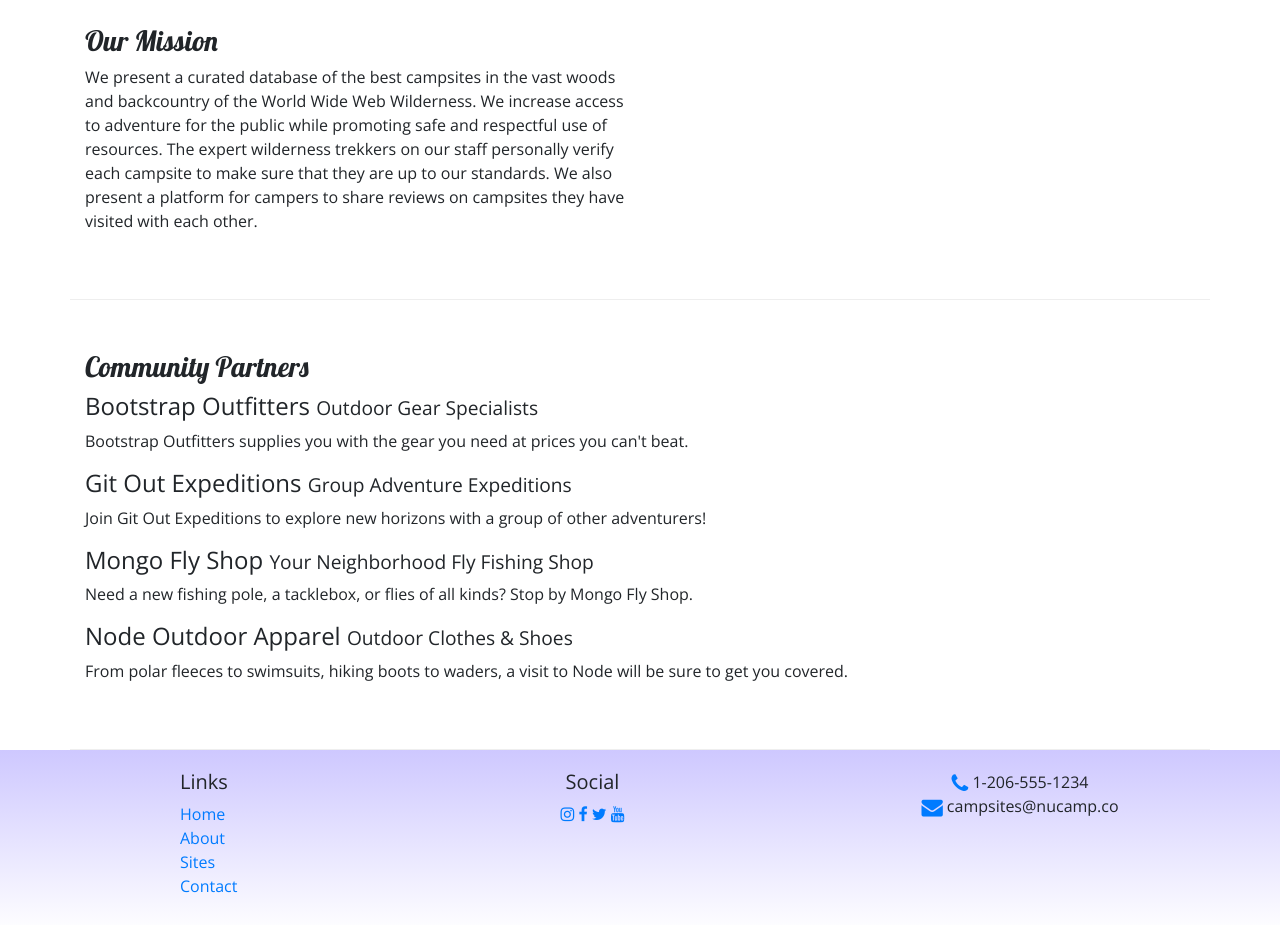
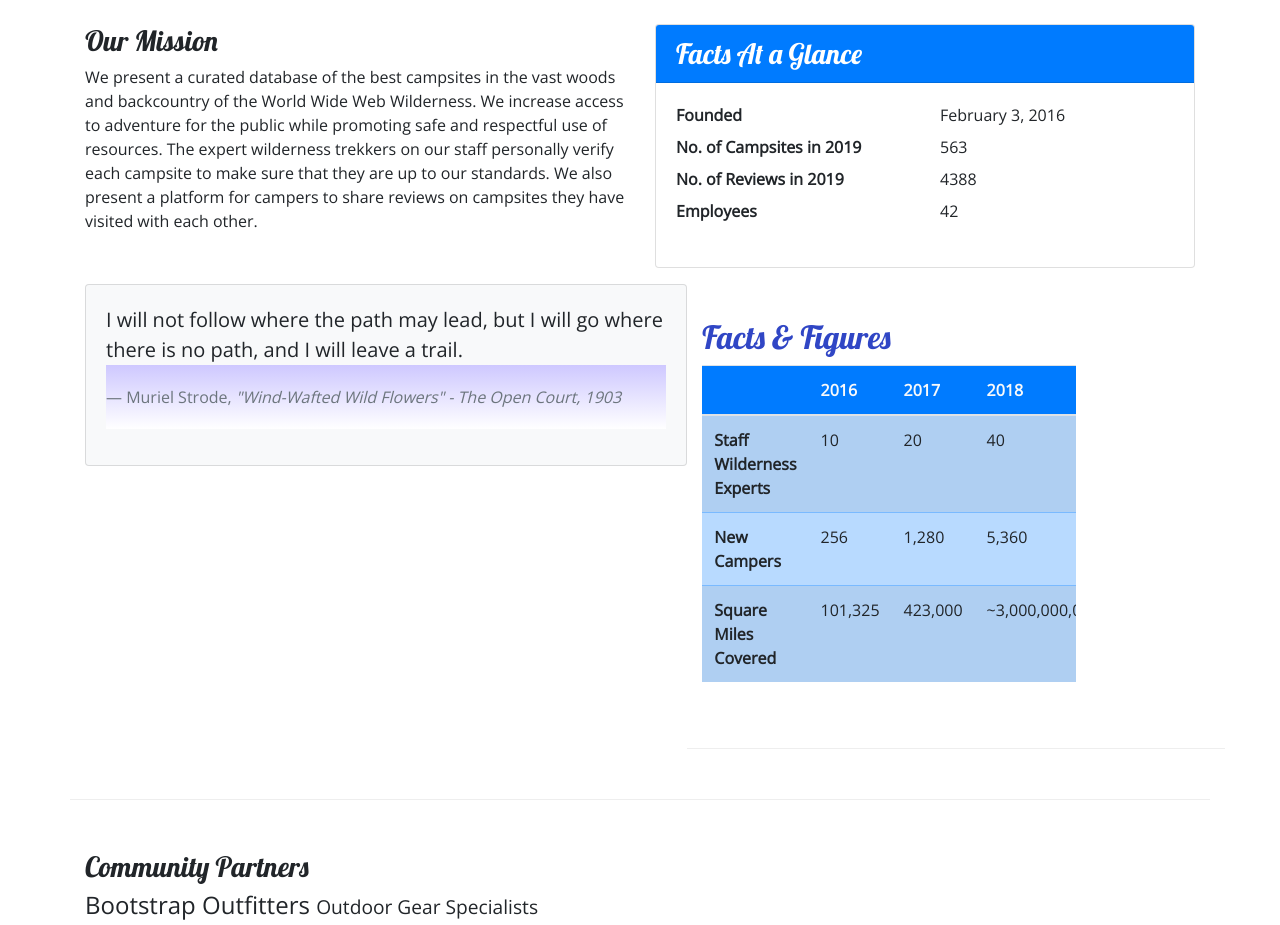
Before and after one commit to Yakutmuder9/nucampsite, a website: page aboutus.html in a window 1280 px wide. Shown: the part 380-1305 px from the top of the page. Drawn offline with nearby package versions, Linux system fonts and the light colour scheme.

Commit message:
Tables and Cards

```diff
--- a/aboutus.html
+++ b/aboutus.html
@@ -70,19 +70,77 @@
       </div>
 
       <div class="row row-content">
-        <div class="col-lg-6">
-          <h3>Our Mission</h3>
-          <p>
-            We present a curated database of the best campsites in the vast
-            woods and backcountry of the World Wide Web Wilderness. We increase
-            access to adventure for the public while promoting safe and
-            respectful use of resources. The expert wilderness trekkers on our
-            staff personally verify each campsite to make sure that they are up
-            to our standards. We also present a platform for campers to share
-            reviews on campsites they have visited with each other.
-          </p>
+        <div class="col-sm-6">
+            <h3>Our Mission</h3>
+            <p>We present a curated database of the best campsites in the vast woods and backcountry of the World Wide Web Wilderness. We increase access to adventure for the public while promoting safe and respectful use of resources. The expert wilderness trekkers on our staff personally verify each campsite to make sure that they are up to our standards. We also present a platform for campers to share reviews on campsites they have visited with  each other.</p>
         </div>
-      </div>
+        <div class="col-sm-6">
+            <div class="card">
+                <h3 class="card-header bg-primary text-white">Facts At a Glance</h3>
+                <div class="card-body">
+                    <dl class="row">
+                        <dt class="col-6">Founded</dt>
+                        <dd class="col-6">February 3, 2016</dd>
+                        <dt class="col-6">No. of Campsites in 2019</dt>
+                        <dd class="col-6">563</dd>
+                        <dt class="col-6">No. of Reviews in 2019</dt>
+                        <dd class="col-6">4388</dd>
+                        <dt class="col-6">Employees</dt>
+                        <dd class="col-6">42</dd>
+                    </dl>
+                </div>
+            </div>
+        </div>
+        <div class="col">
+            <div class="card bg-light mt-3">
+                <blockquote class="blockquote card-body">
+                    <p class="mb-0">I will not follow where the path may lead, but I will go where there is no path, and I will leave a trail.</p>
+                    <footer class="blockquote-footer">Muriel Strode,
+                        <cite title="Source Title">"Wind-Wafted Wild Flowers" -
+                            The Open Court, 1903
+                        </cite>
+                    </footer>
+                </blockquote>
+            </div>
+        </div>
+        <div class="row row-content">
+            <div class="col-sm-9">
+                <h2>Facts &amp; Figures</h2>
+                <div class="table-responsive">
+                    <table class="table table-striped">
+                        <thead>
+                            <tr class="bg-primary text-light">
+                                <th></th>
+                                <th>2016</th>
+                                <th>2017</th>
+                                <th>2018</th>
+                            </tr>
+                        </thead>
+                        <tbody class="table-primary">
+                            <tr>
+                                <th>Staff Wilderness Experts</th>
+                                <td>10</td>
+                                <td>20</td>
+                                <td>40</td>
+                            </tr>
+                            <tr>
+                                <th>New Campers</th>
+                                <td>256</td>
+                                <td>1,280</td>
+                                <td>5,360</td>
+                            </tr>
+                            <tr>
+                                <th>Square Miles Covered</th>
+                                <td>101,325</td>
+                                <td>423,000</td>
+                                <td>~3,000,000,000</td>
+                            </tr>
+                        </tbody>
+                    </table>
+                </div>
+            </div>
+       </div>
+    </div>
 
       <div class="row row-content">
         <div class="col">
@@ -115,7 +173,7 @@
       </div>
     </div>
 
-    <footer>
+    <footer class="site-footer">
       <div class="container">
         <div class="row">
           <div class="col-4 col-sm-2 offset-1">
--- a/css/styles.css
+++ b/css/styles.css
@@ -35,3 +35,8 @@ footer {
 .navbar {
     background-color: #901CAD;
 }
+
+.site-footer{
+    background-image: linear-gradient(#CEC8FF, white);
+    padding: 20px 0;
+}
```
Also changed, not shown: contactus.html (+1 -1 lines), index.html (+1 -1 lines).
